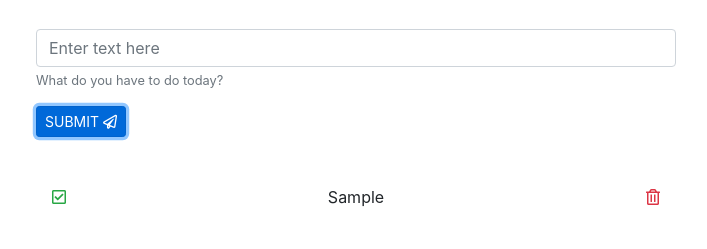
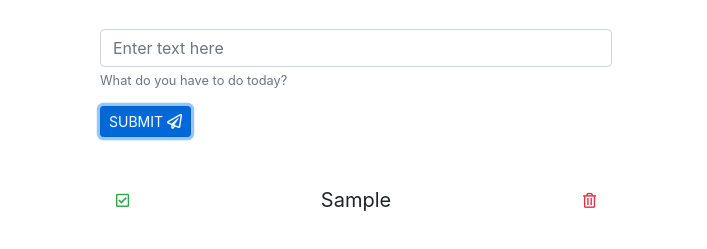
Before and after one commit to oghusky/cool_todo, a plain HTML site: page index.html in a window 1280 px wide. Both pictures are taken after typing "Sample" into the empty fields and a click on the button "SUBMIT". Shown: the part 67-316 px from the top of the page, without its empty margins (284-991 px from the left). Drawn offline with nearby package versions, Linux system fonts and the light colour scheme; files whose address does not match are found by name.

Commit message:
removed scorll reveal and changed font size of todo item

```diff
--- a/assets/css/styles.css
+++ b/assets/css/styles.css
@@ -18,7 +18,7 @@ body{
 /* form */
 form{
   /* sets form width */
-  width: 50%;
+  width: 40%;
   /* puts for 2 rem from top and middle of page left and right */
   margin: 2rem auto 0rem;
 }
@@ -35,7 +35,7 @@ p.text-right{
 /* todo list */
 #todo_list{
   /* sets width to equal form*/
-  width: 50%;
+  width: 40%;
   /* removes padding from bootstrap auto setting of padding*/
   padding: 0;
   /* brings todo list to middle of page */
@@ -52,6 +52,8 @@ p.text-right{
 }
 
 .todo_div{
+  /* size of text in todo item */
+  font-size: 20px;
   /* because of boostrap auto styles bottom already has margin */
   /* so padding is set on sides to that it matches bottom styles */
   padding: var(--standard-spacing) var(--standard-spacing) 0 var(--standard-spacing);
@@ -74,6 +76,10 @@ p.text-right{
   outline: none;
   /* makes buttons and todo text sit at same line height */
   margin-top: -1rem;
+}
+.far{
+  /* controls the size of the font awesome icons */
+  font-size: 15px;
 }
 /* removes all bootstrap stylings for btn focus */
 .btn-outline-success:focus,
--- a/index.html
+++ b/index.html
@@ -32,8 +32,6 @@
   <!-- Jquery -->
   <script src="https://code.jquery.com/jquery-3.5.1.min.js"
     integrity="sha256-9/aliU8dGd2tb6OSsuzixeV4y/faTqgFtohetphbbj0=" crossorigin="anonymous"></script>
-  <!-- scroll reveal -->
-  <script src="https://unpkg.com/scrollreveal"></script>
   <!-- Custom JS -->
   <script src="./assets/js/app.js"></script>
 </body>
```
